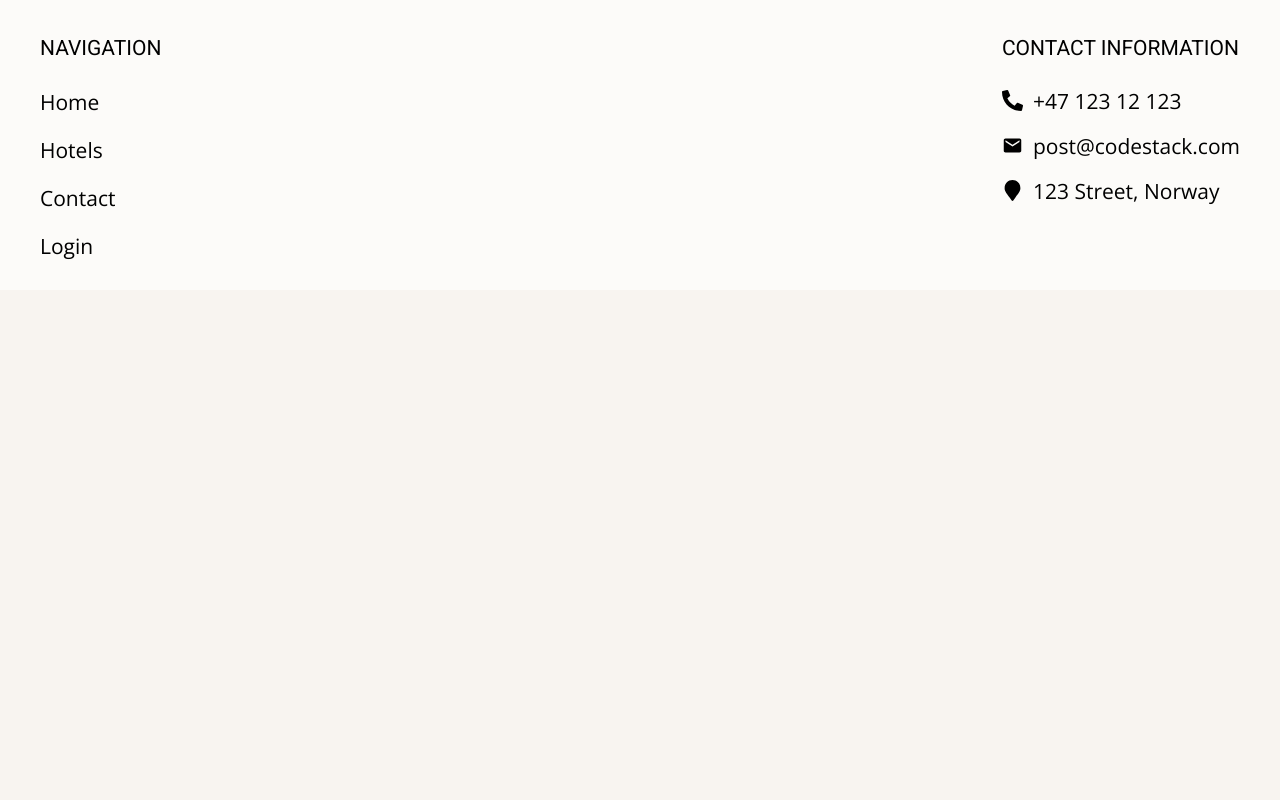
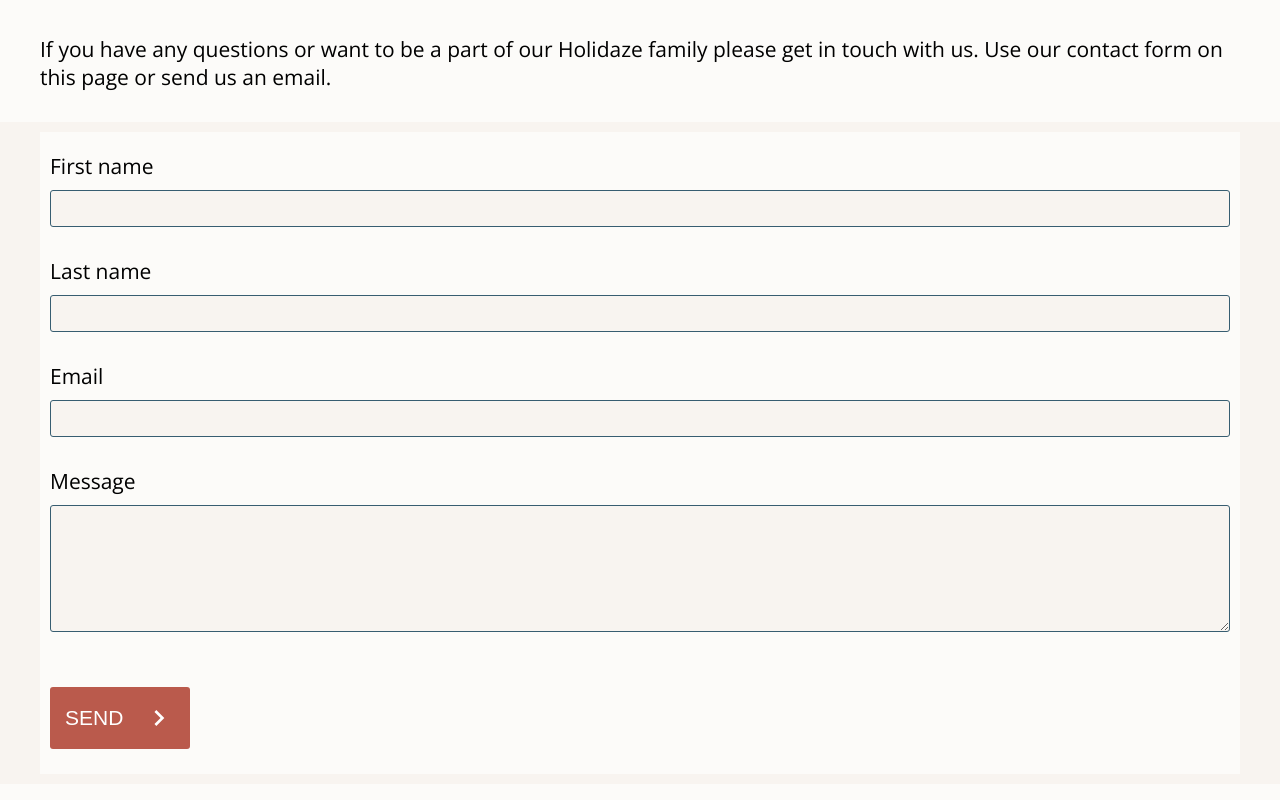
Before and after one commit to Noroff-FEU-Assignments/project-exam-2-Janne-R, a React (Create React App) app: page /contact in a window 1280 px wide. Shown: the part 820-1620 px from the top of the page. Before the commit the page ends 1110 px from the top, so only its background shows below. Built offline with nearby package versions, Linux system fonts and the light colour scheme.

Commit message:
loginform

```diff
--- a/src/components/common.styles/InfoBox.js
+++ b/src/components/common.styles/InfoBox.js
@@ -25,7 +25,7 @@ const BackgroundImageBleed = styled(BackgroundImage)`
 
 const Box = styled.div`
   background-color: ${({ theme }) => theme.colors.primaryColor};
-  padding: 20px;
+  padding: 10px;
   margin: 0 -10px 0 -10px;
 
  @media ${({ theme }) => theme.devices.tabletS} {
--- a/src/components/pages/admin/Admin.js
+++ /dev/null
@@ -1,9 +0,0 @@
-
-
-const Admin = () => {
-  return (
-    <h1>Admin</h1>
-  )
-}
-
-export default Admin;
--- a/src/components/pages/contact/Contact.js
+++ b/src/components/pages/contact/Contact.js
@@ -1,8 +1,21 @@
-
+import ContactForm from "./ContactForm";
+import { H1, P } from "../../common.styles/DisplayText";
+import Section from "../../common.styles/Section";
 
 const Contact = () => {
   return (
-    <h1>Contact</h1>
+    <>
+      <Section backgroundColorLight>
+        <H1 title="Contact us" />
+        <P paragraph="If you have any questions or want to be
+a part of our Holidaze family please
+get in touch with us. Use our contact
+form on this page or send us an email."/>
+      </Section>
+      <Section>
+        <ContactForm />
+      </Section>
+    </>
   )
 }
 
--- /dev/null
+++ b/src/components/pages/contact/ContactForm.js
@@ -0,0 +1,95 @@
+import { useForm } from "react-hook-form";
+import * as yup from "yup";
+import { yupResolver } from "@hookform/resolvers/yup";
+import styled from "styled-components";
+import Button from "../../common.styles/Button";
+
+const Form = styled.form`
+background-color:${({ theme }) => theme.colors.backgroundColorLight};
+padding:10px ;
+`;
+
+const Flex = styled.form`
+  display: flex;
+  flex-direction: column;
+`;
+
+const Input = styled.input`
+  border-radius: 3px;
+  border: 1px solid ${({ theme }) => theme.colors.primaryColor};
+  background-color: ${({ theme }) => theme.colors.backgroundColorDark};
+  padding: 10px;
+  margin-bottom: 20px;
+`;
+
+const Textarea = styled.textarea`
+  border-radius: 3px;
+  border: 1px solid ${({ theme }) => theme.colors.primaryColor};
+  background-color: ${({ theme }) => theme.colors.backgroundColorDark}; ;
+  padding: 10px;
+  margin-bottom: 20px;
+`;
+
+
+const Label = styled.label`
+   margin-top: 10px;
+  margin-bottom: 10px;
+`;
+
+const StyledButton = styled(Button)`
+  align-self: baseline;
+`;
+
+const Span = styled.span`
+  color: ${({ theme }) => theme.colors.errorColor};
+  margin-bottom: 20px;
+  margin-top: -20px;
+`;
+
+
+const schema = yup.object().shape({
+
+  firstName: yup.string().required("Please enter your first name").min(1, "Your name must be at least one character"),
+  lastName: yup.string().required("Please enter your last name").min(1, "Your name must be at least one character"),
+  email: yup.string().required("Please enter a email adress").email("Please enter a valid email address"),
+  message: yup.string().required("Please enter your message").min(10, "The message must be at least 10 characters"),
+});
+
+const ContactForm = () => {
+  const { register, handleSubmit, control, formState: { errors } } = useForm({
+    resolver: yupResolver(schema),
+  });
+
+  function onSubmit(data) {
+    console.log(data);
+  }
+
+  console.log(errors);
+
+  return (
+    <>
+      <Form onSubmit={handleSubmit(onSubmit)}>
+        <Flex>
+          <Label htmlFor="firstName">First name</Label>
+          <Input {...register("firstName")} />
+          {errors.firstName && <Span>{errors.firstName.message}</Span>}
+
+          <Label htmlFor="lastname">Last name</Label>
+          <Input {...register("lastName")} />
+          {errors.lastName && <Span>{errors.lastName.message}</Span>}
+
+          <Label htmlFor="email"> Email</Label>
+          <Input {...register("email")} />
+          {errors.email && <Span>{errors.email.message}</Span>}
+
+          <Label htmlFor="message">Message</Label>
+          <Textarea rows="7"{...register("message")} />
+          {errors.message && <Span>{errors.message.message}</Span>}
+        </Flex>
+        <StyledButton text="Send" />
+      </Form>
+    </>
+  )
+}
+
+export default ContactForm;
--- a/src/components/pages/login/Login.js
+++ b/src/components/pages/login/Login.js
@@ -1,8 +1,35 @@
+import styled from "styled-components";
+import { H1, H2, P } from "../../common.styles/DisplayText";
+import Section from "../../common.styles/Section";
+import { FaLock } from 'react-icons/fa';
+import LoginForm from "./LoginForm";
 
+const Div = styled.div`
+background-color: ${({ theme }) => theme.colors.primaryColor};
+margin: 0 -10px 0 -10px;
+padding:40px 10px;
+text-align:center;
+`;
 
 const Login = () => {
   return (
-    <h1>Login</h1>
+    <>
+      <Section backgroundColorLight>
+        <H1 title="Login" />
+        <P paragraph="Login for admins of Holidaze and hotel owners." />
+      </Section>
+      <Section>
+        <Div>
+          <FaLock color="white" size="3rem" />
+          <H2 lightColor title="Welcome back" />
+          <P lightColor paragraph="Please login to your
+account to lorem ipusm.  "/>
+        </Div>
+      </Section>
+      <Section>
+        <LoginForm />
+      </Section>
+    </>
   )
 }
 
--- /dev/null
+++ b/src/components/pages/login/LoginForm.js
@@ -0,0 +1,88 @@
+import { useForm } from "react-hook-form";
+import * as yup from "yup";
+import { yupResolver } from "@hookform/resolvers/yup";
+import styled from "styled-components";
+import Button from "../../common.styles/Button";
+
+const Form = styled.form`
+background-color:${({ theme }) => theme.colors.backgroundColorLight};
+padding:10px ;
+`;
+
+const Flex = styled.form`
+  display: flex;
+  flex-direction: column;
+`;
+
+const Input = styled.input`
+  border-radius: 3px;
+  border: 1px solid ${({ theme }) => theme.colors.primaryColor};
+  background-color: ${({ theme }) => theme.colors.backgroundColorDark};
+  padding: 10px;
+  margin-bottom: 20px;
+`;
+
+const Textarea = styled.textarea`
+  border-radius: 3px;
+  border: 1px solid ${({ theme }) => theme.colors.primaryColor};
+  background-color: ${({ theme }) => theme.colors.backgroundColorDark}; ;
+  padding: 10px;
+  margin-bottom: 20px;
+`;
+
+
+const Label = styled.label`
+   margin-top: 10px;
+  margin-bottom: 10px;
+`;
+
+const StyledButton = styled(Button)`
+  align-self: baseline;
+`;
+
+const Span = styled.span`
+  color: ${({ theme }) => theme.colors.errorColor};
+  margin-bottom: 20px;
+  margin-top: -20px;
+`;
+
+const schema = yup.object().shape({
+  identifier: yup.string().required("Please enter your username"),
+  password: yup.string().required("Please enter your password"),
+});
+
+
+
+const LoginForm = () => {
+  const { register, handleSubmit, formState: { errors } } = useForm({
+    resolver: yupResolver(schema),
+  });
+
+
+  const onSubmit = async (data) => {
+    console.log(data);
+  }
+
+  console.log(errors);
+  return (
+    <>
+      <Form onSubmit={handleSubmit(onSubmit)}>
+        <Flex>
+
+          <Label htmlFor="identifier">Username/Email</Label>
+          <Input {...register("identifier")} />
+          {errors.identifier && <Span>{errors.identifier.message}</Span>}
+
+          <Label htmlFor="password">Password</Label>
+          <Input {...register("password")} type="password" />
+          {errors.password && <Span>{errors.password.message}</Span>}
+
+
+        </Flex>
+        <StyledButton text="Send" />
+      </Form>
+    </>
+  )
+}
+
+export default LoginForm;
```
